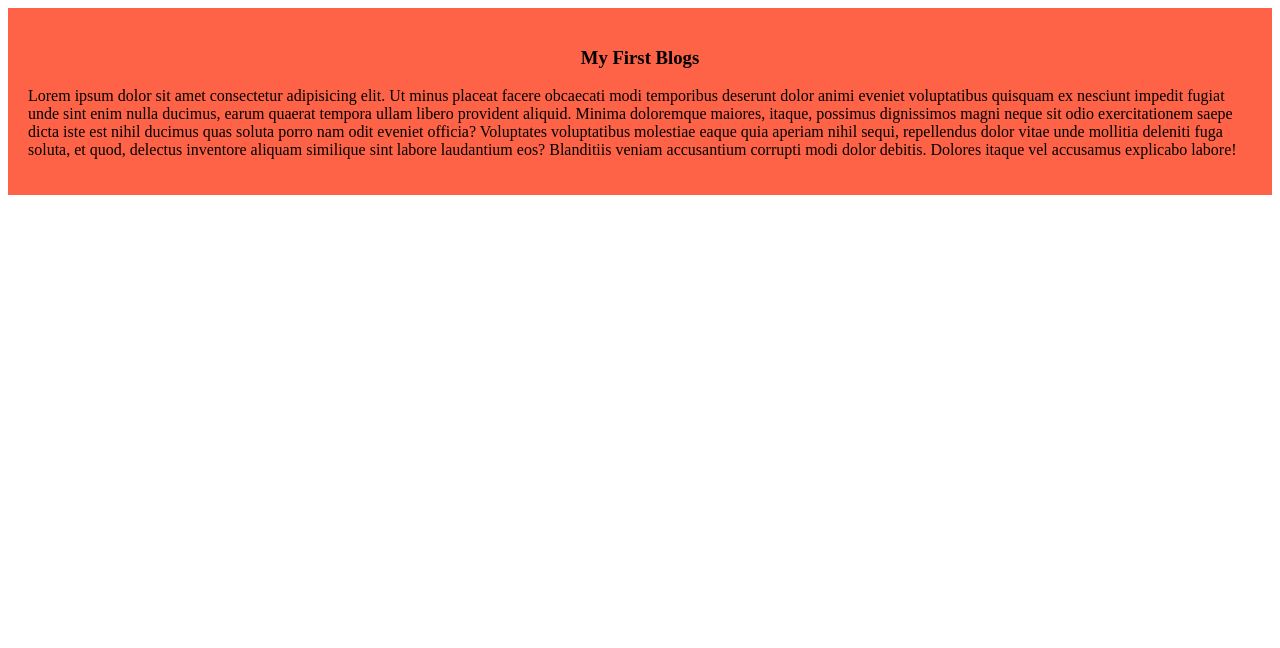
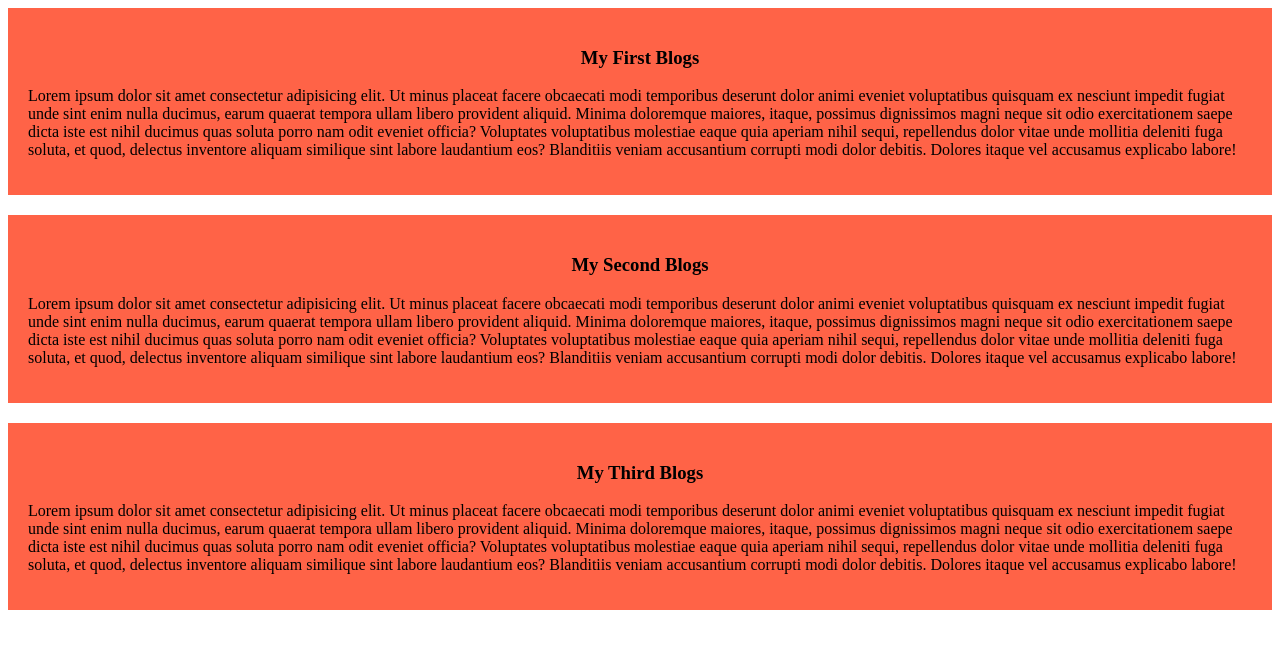
Before and after one commit to anikmondol/anikmondol-My-First-github-repo--m-3-, a plain HTML site: page index.html in a window 1280 px wide. Drawn offline with Linux system fonts and the light colour scheme.

Commit message:
added the second and the third blog

```diff
--- a/index.html
+++ b/index.html
@@ -11,5 +11,13 @@
         <h3>My First Blogs</h3>
         <p>Lorem ipsum dolor sit amet consectetur adipisicing elit. Ut minus placeat facere obcaecati modi temporibus deserunt dolor animi eveniet voluptatibus quisquam ex nesciunt impedit fugiat unde sint enim nulla ducimus, earum quaerat tempora ullam libero provident aliquid. Minima doloremque maiores, itaque, possimus dignissimos magni neque sit odio exercitationem saepe dicta iste est nihil ducimus quas soluta porro nam odit eveniet officia? Voluptates voluptatibus molestiae eaque quia aperiam nihil sequi, repellendus dolor vitae unde mollitia deleniti fuga soluta, et quod, delectus inventore aliquam similique sint labore laudantium eos? Blanditiis veniam accusantium corrupti modi dolor debitis. Dolores itaque vel accusamus explicabo labore!</p>
     </div>
+    <div>
+        <h3>My Second Blogs</h3>
+        <p>Lorem ipsum dolor sit amet consectetur adipisicing elit. Ut minus placeat facere obcaecati modi temporibus deserunt dolor animi eveniet voluptatibus quisquam ex nesciunt impedit fugiat unde sint enim nulla ducimus, earum quaerat tempora ullam libero provident aliquid. Minima doloremque maiores, itaque, possimus dignissimos magni neque sit odio exercitationem saepe dicta iste est nihil ducimus quas soluta porro nam odit eveniet officia? Voluptates voluptatibus molestiae eaque quia aperiam nihil sequi, repellendus dolor vitae unde mollitia deleniti fuga soluta, et quod, delectus inventore aliquam similique sint labore laudantium eos? Blanditiis veniam accusantium corrupti modi dolor debitis. Dolores itaque vel accusamus explicabo labore!</p>
+    </div>
+    <div>
+        <h3>My Third Blogs</h3>
+        <p>Lorem ipsum dolor sit amet consectetur adipisicing elit. Ut minus placeat facere obcaecati modi temporibus deserunt dolor animi eveniet voluptatibus quisquam ex nesciunt impedit fugiat unde sint enim nulla ducimus, earum quaerat tempora ullam libero provident aliquid. Minima doloremque maiores, itaque, possimus dignissimos magni neque sit odio exercitationem saepe dicta iste est nihil ducimus quas soluta porro nam odit eveniet officia? Voluptates voluptatibus molestiae eaque quia aperiam nihil sequi, repellendus dolor vitae unde mollitia deleniti fuga soluta, et quod, delectus inventore aliquam similique sint labore laudantium eos? Blanditiis veniam accusantium corrupti modi dolor debitis. Dolores itaque vel accusamus explicabo labore!</p>
+    </div>
 </body>
 </html>
--- a/style/style.css
+++ b/style/style.css
@@ -3,6 +3,7 @@
 div{
     background-color: tomato;
     padding: 20px;
+    margin-bottom: 20px;
 
 }
 
```
